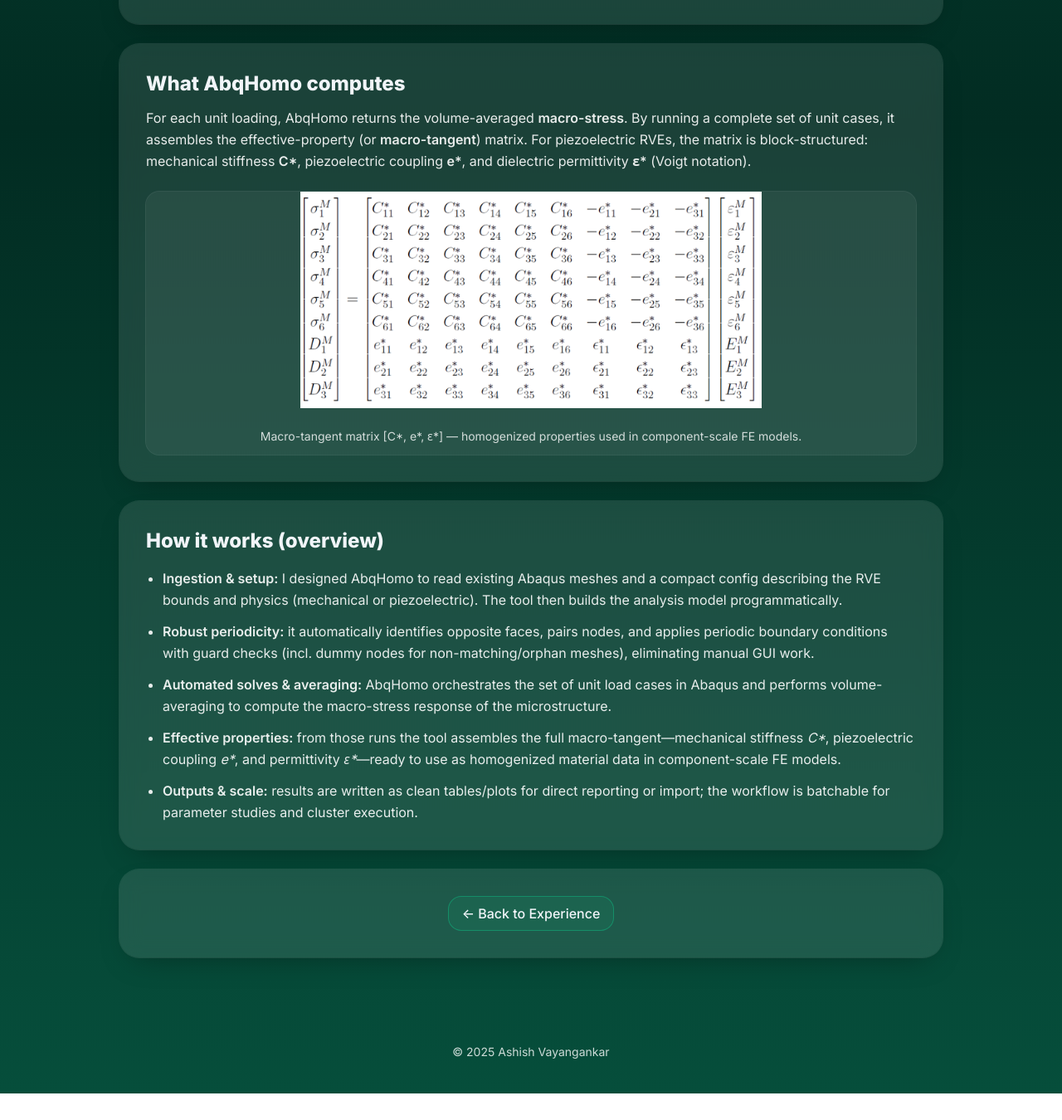
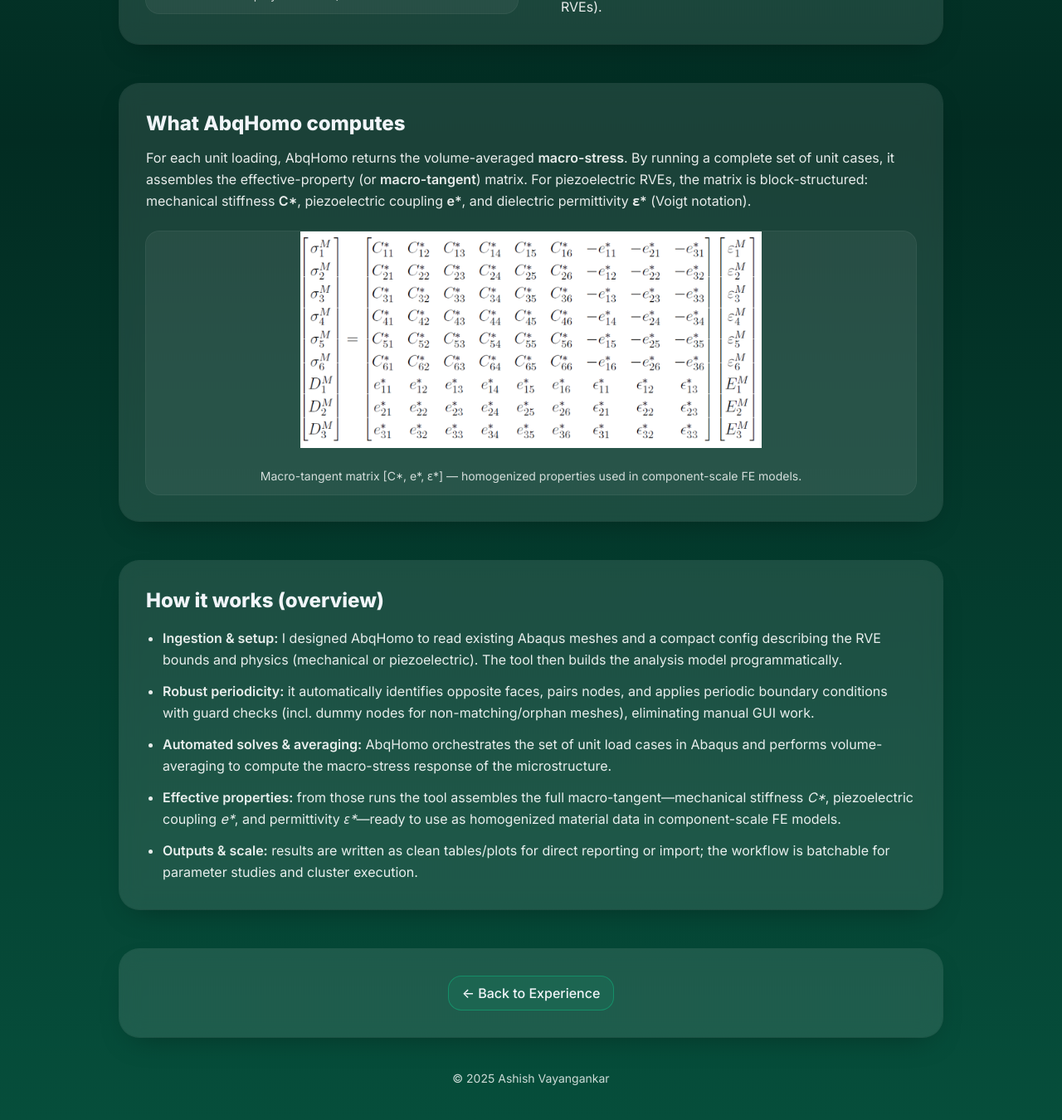
Before and after one commit to ashishvayangankar/ashishvayangankar.github.io, a plain HTML site: page fau-hiwi.html in a window 1280 px wide. Shown: the part 1010-2360 px from the top of the page at 83% size. Before the commit the page ends 2328 px from the top, so only its background shows below. Drawn offline with nearby package versions, Linux system fonts and the light colour scheme.

Commit message:
Update fau-hiwi.html

```diff
--- a/fau-hiwi.html
+++ b/fau-hiwi.html
@@ -52,8 +52,11 @@
   </div>
 </section>
 
+<!-- CONTENT BLOCKS WITH CONSISTENT GAPS -->
+<main class="max-w-5xl mx-auto px-4 space-y-10 md:space-y-12">
+
   <!-- TASK / ROLE -->
-<section class="max-w-5xl mx-auto px-4 mt-6">
+  <section>
     <article class="rounded-3xl bg-white/10 backdrop-blur-md ring-1 ring-white/10 shadow-soft p-6 md:p-8">
       <h2 class="text-2xl font-extrabold">Task</h2>
       <p class="mt-3 text-white/90 leading-relaxed">
@@ -64,9 +67,8 @@
     </article>
   </section>
 
-
   <!-- MICRO → MACRO STORY -->
-<section class="max-w-5xl mx-auto px-4">
+  <section>
     <article class="rounded-3xl bg-white/10 backdrop-blur-md ring-1 ring-white/10 shadow-soft p-6 md:p-8">
       <div class="grid md:grid-cols-2 gap-8 items-center">
         <!-- Micro RVE image -->
@@ -84,8 +86,9 @@
           <h2 class="text-2xl font-extrabold">From microstructure to effective properties</h2>
           <p class="mt-3 text-white/90 leading-relaxed">
             To model large components made of heterogeneous materials, we need a single “effective” material.
-          AbqHomo takes a small periodic micro-model (RVE) like the one shown and applies <span class="font-semibold">PBCs</span> (Periodic Boundary Conditions),
-          solves a set of unit loadings in Abaqus, and averages the response to obtain macro-level properties.
+            AbqHomo takes a small periodic micro-model (RVE) like the one shown and applies
+            <span class="font-semibold">PBCs</span> (Periodic Boundary Conditions), solves a set of unit loadings in Abaqus,
+            and averages the response to obtain macro-level properties.
           </p>
           <ul class="mt-4 space-y-2 text-white/90 leading-relaxed list-disc pl-5">
             <li>Works with orphan meshes; automatic periodic pairing + constraint equations with helper (dummy) nodes.</li>
@@ -97,8 +100,8 @@
     </article>
   </section>
 
-<!-- WHAT ABQHOMO COMPUTES (cleaned) -->
-<section class="max-w-5xl mx-auto px-4 mt-6">
+  <!-- WHAT ABQHOMO COMPUTES -->
+  <section>
     <article class="rounded-3xl bg-white/10 backdrop-blur-md ring-1 ring-white/10 shadow-soft p-6 md:p-8">
       <h2 class="text-2xl font-extrabold">What AbqHomo computes</h2>
       <p class="mt-3 text-white/90 leading-relaxed">
@@ -121,7 +124,7 @@
   </section>
 
   <!-- HOW IT WORKS (overview for recruiters) -->
-<section class="max-w-5xl mx-auto px-4 mt-6">
+  <section>
     <article class="rounded-3xl bg-white/10 backdrop-blur-md ring-1 ring-white/10 shadow-soft p-6 md:p-8">
       <h2 class="text-2xl font-extrabold">How it works (overview)</h2>
       <ul class="mt-4 space-y-3 text-white/90 leading-relaxed list-disc pl-5">
@@ -144,9 +147,8 @@
     </article>
   </section>
 
-
   <!-- BACK TO EXPERIENCE -->
-<section class="max-w-5xl mx-auto px-4 mt-6 mb-16">
+  <section>
     <article class="rounded-3xl bg-white/10 backdrop-blur-md ring-1 ring-white/10 shadow-soft p-6 md:p-8">
       <div class="text-center">
         <a href="/experience.html"
@@ -157,6 +159,7 @@
     </article>
   </section>
 
+</main>
 
 <footer class="py-10 text-center text-sm text-white/80">
   © <span id="y"></span> Ashish Vayangankar
```
Lines whose indentation alone changed are shown as unchanged.
